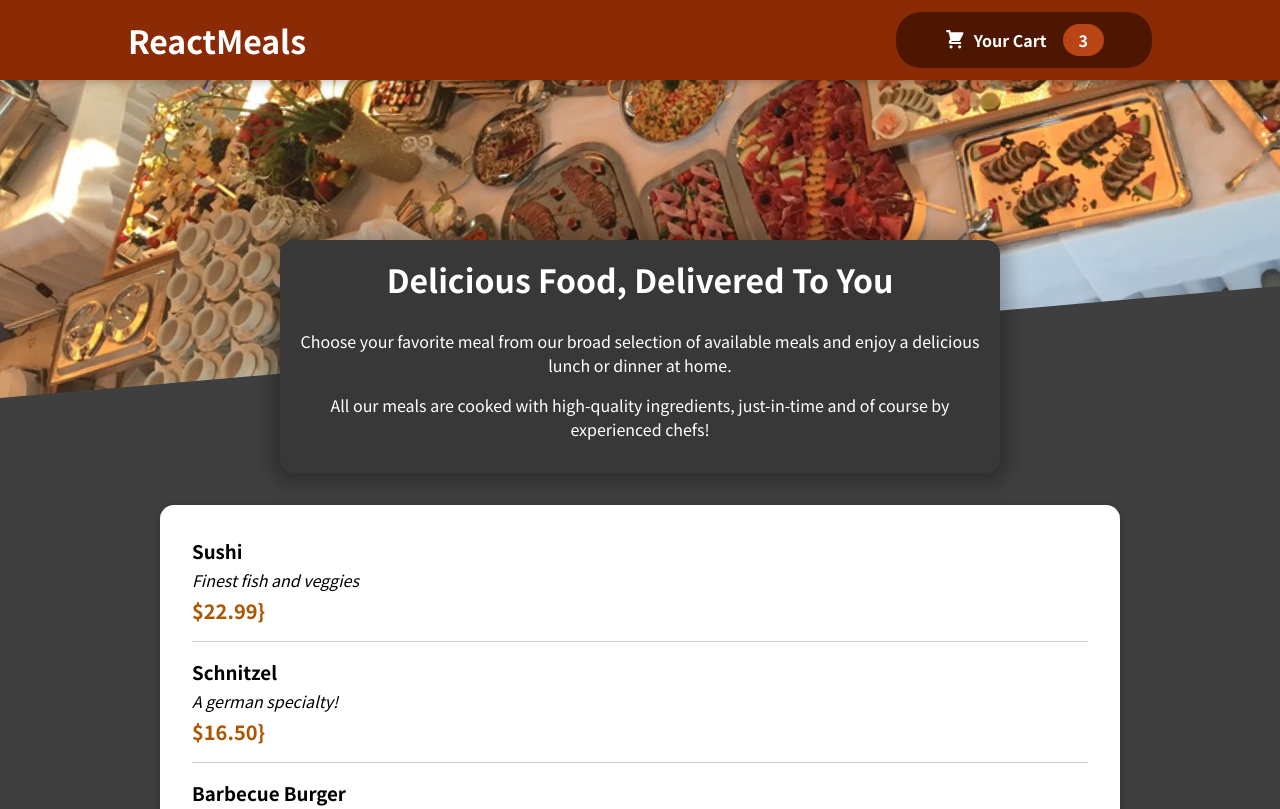
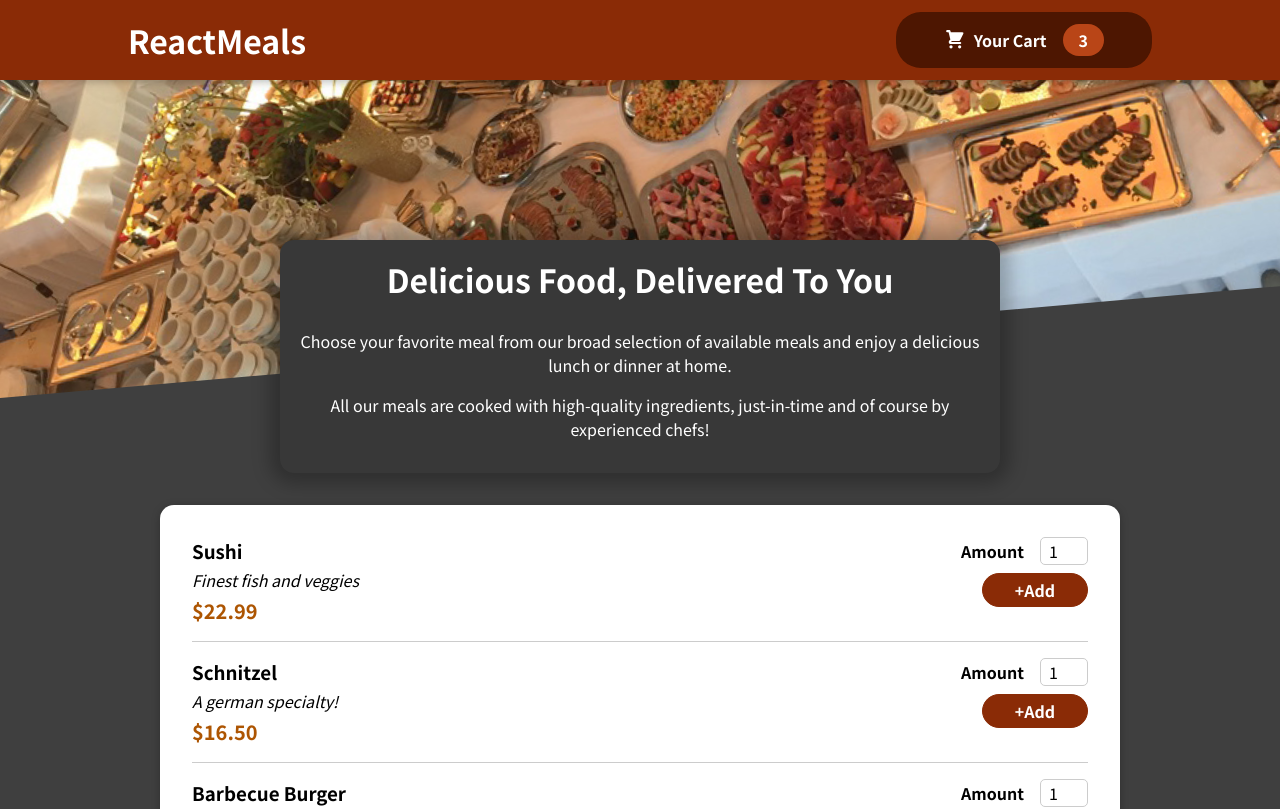
Before and after one commit to ajianth72/restaurant-website, a React (Create React App) app: page / in a window 1280 px wide. Shown: the top 809 px of the page. Built offline with nearby package versions, Linux system fonts and the light colour scheme.

Commit message:
Adding a Form

```diff
--- a/src/components/Meals/MealItem/MealItem.js
+++ b/src/components/Meals/MealItem/MealItem.js
@@ -1,8 +1,9 @@
 import React from 'react';
 import classes from './MealItem.module.css';
+import MealItemForm from './MealItemForm';
 
 const MealItem = (props) => {
-    const price=`$${props.price.toFixed(2)}}`
+    const price=`$${props.price.toFixed(2)}`
   return (
     <div>
       <li className={classes.meal}>
@@ -12,7 +13,7 @@
             <div className={classes.price}>{price}</div>
         </div>
         <div>
-
+            <MealItemForm/>
         </div>
       </li>
     </div>
--- a/src/components/Meals/MealItem/MealItemForm.js
+++ b/src/components/Meals/MealItem/MealItemForm.js
@@ -0,0 +1,23 @@
+import React from 'react';
+import Input from '../../UI/Input';
+import classes from './MealItemForm.module.css';
+
+const MealItemForm = (props) => {
+  return (
+    <div>
+        <form className={classes.form}>
+            <Input label="Amount" input={{
+                id: 'amount',
+                type: 'number',
+                min:'1',
+                max:'5',
+                step: '1',
+                defaultValue:'1'
+            }} />
+            <button>+Add</button>
+        </form>
+    </div>
+  )
+}
+
+export default MealItemForm
--- /dev/null
+++ b/src/components/Meals/MealItem/MealItemForm.module.css
@@ -0,0 +1,20 @@
+.form {
+    text-align: right;
+  }
+
+  .form button {
+    font: inherit;
+    cursor: pointer;
+    background-color: #8a2b06;
+    border: 1px solid #8a2b06;
+    color: white;
+    padding: 0.25rem 2rem;
+    border-radius: 20px;
+    font-weight: bold;
+  }
+
+  .form button:hover,
+  .form button:active {
+    background-color: #641e03;
+    border-color: #641e03;
+  }
--- /dev/null
+++ b/src/components/UI/Input.js
@@ -0,0 +1,14 @@
+import React from 'react';
+import classes from './Input.module.css';
+const Input = (props) => {
+  return (
+    <div className={classes.input}>
+        <label htmlFor={props.id}>{props.label}</label>
+        <input  {...props.input}/>
+
+
+    </div>
+  )
+}
+
+export default Input
--- /dev/null
+++ b/src/components/UI/Input.module.css
@@ -0,0 +1,18 @@
+.input {
+    display: flex;
+    align-items: center;
+    margin-bottom: 0.5rem;
+  }
+
+  .input label {
+    font-weight: bold;
+    margin-right: 1rem;
+  }
+
+  .input input {
+    width: 3rem;
+    border-radius: 5px;
+    border: 1px solid #ccc;
+    font: inherit;
+    padding-left: 0.5rem;
+  }
```
